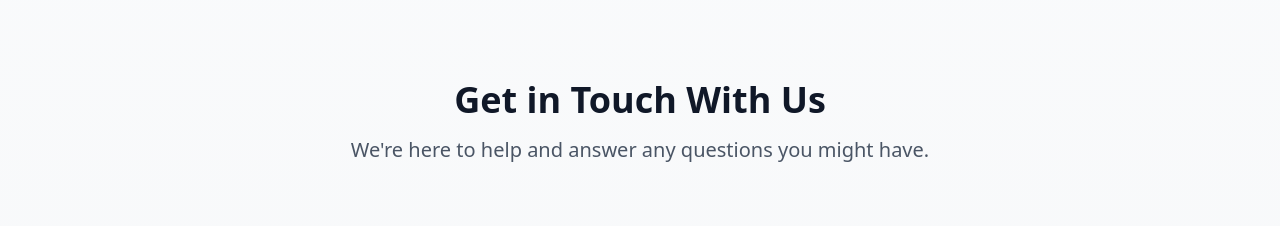
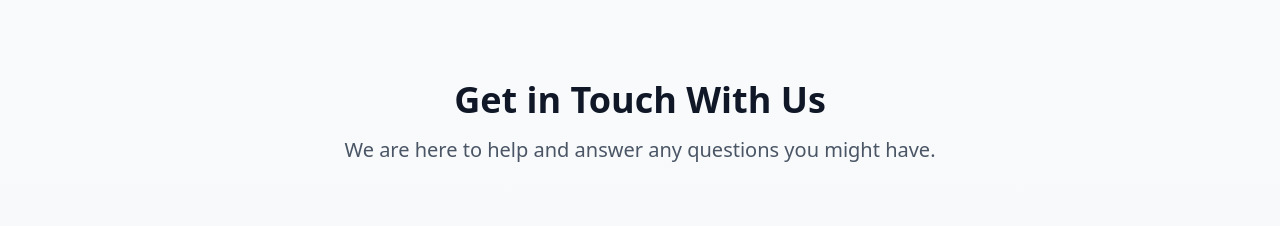
Before and after one commit to juankm08-a11y/plafaforma-gestion_proyectos, a Next.js app: page /contact in a window 1280 px wide. Shown: the top 226 px of the page. Built offline with nearby package versions, Linux system fonts and the light colour scheme.

Commit message:
fourth commit

```diff
--- a/src/app/contact/page.tsx
+++ b/src/app/contact/page.tsx
@@ -17,7 +17,7 @@ export default function Page() {
             Get in Touch With Us
           </h1>
           <p className="text-xl text-gray-600">
-            We're here to help and answer any questions you might have.
+            We are here to help and answer any questions you might have.
           </p>
         </div>
         <div className="grid md:grid-cols-2 lg:grid-cols-3 gap-8 mb-16">
--- a/src/app/details/page.tsx
+++ b/src/app/details/page.tsx
@@ -1,10 +1,8 @@
 "use client";
 
 import Link from "next/link";
-import { useRouter } from "next/navigation";
 
 export default function page() {
-  const router = useRouter();
   return (
     <main className="flex flex-col justify-center items-center w-screen h-screen bg-amber-100">
       <h1>Details</h1>
--- a/src/app/login/page.tsx
+++ b/src/app/login/page.tsx
@@ -103,7 +103,7 @@ export default function Page() {
         </div>
         <div className="text-center mt-4">
           <a href="/register" className="text-blue hover:text-blue-500">
-            Don't have an account?
+            Donapos;t have an account?
           </a>
         </div>
       </div>
```
